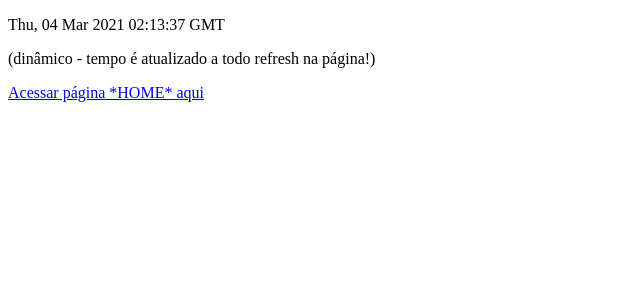
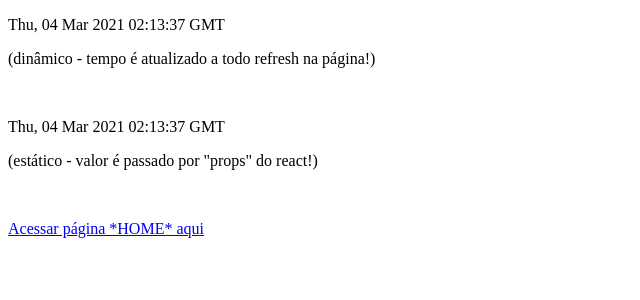
Before and after one commit to AndreMyszko/verselintegration, a Next.js app: page /tempo in a window 1280 px wide. Shown: the top 300 px of the page, without its empty margins (0-640 px from the left). Built offline with nearby package versions, Linux system fonts and the light colour scheme.

Commit message:
first commit

```diff
--- a/package.json
+++ b/package.json
@@ -18,8 +18,12 @@
   },
   "homepage": "https://github.com/AndreMyszko/verselintegration#readme",
   "dependencies": {
+    "@zeit/next-css": "^1.0.1",
+    "bootstrap": "^4.6.0",
     "next": "^10.0.7",
     "react": "^17.0.1",
-    "react-dom": "^17.0.1"
+    "react-bootstrap": "^1.5.1",
+    "react-dom": "^17.0.1",
+    "yarn": "^1.22.10"
   }
 }
--- a/pages/tempo.js
+++ b/pages/tempo.js
@@ -1,6 +1,9 @@
 import Link from 'next/link';
 
-function Tempo() {
+function Tempo(props) {
+    //mensagem que vai para o frontend
+    console.log('mensagem frontend');
+
     const dynamicDate = new Date();
     const dynamicDateString = dynamicDate.toGMTString();
     return (
@@ -9,10 +12,17 @@ function Tempo() {
             <p>{dynamicDateString}</p>
             <p>(dinâmico - tempo é atualizado a todo refresh na página!)</p>
 
+            <br></br>
+
+            <p>{props.staticDateString}</p>
+            <p>(estático - valor é passado por "props" do react!)</p>
+
+            <br></br>
+
             <p>
-            <Link href="/">
-                <a>Acessar página *HOME* aqui</a>
-            </Link>
+                <Link href="/">
+                    <a>Acessar página *HOME* aqui</a>
+                </Link>
             </p>
 
         </div>
@@ -20,4 +30,21 @@ function Tempo() {
     )
 }
 
+export async function getStaticProps() {
+    //mensagem que vai para o backend
+    console.log('mensagem backend');
+
+    const staticDate = new Date();
+    const staticDateString = staticDate.toGMTString();
+
+    return {
+        props: {
+            staticDateString
+        },
+        revalidate: 600
+    }
+
+
+}
+
 export default Tempo;
```
Also changed, not shown: pages/index.js (+11 -0 lines), 1 other file (tests, documents, lock files or other folders).
